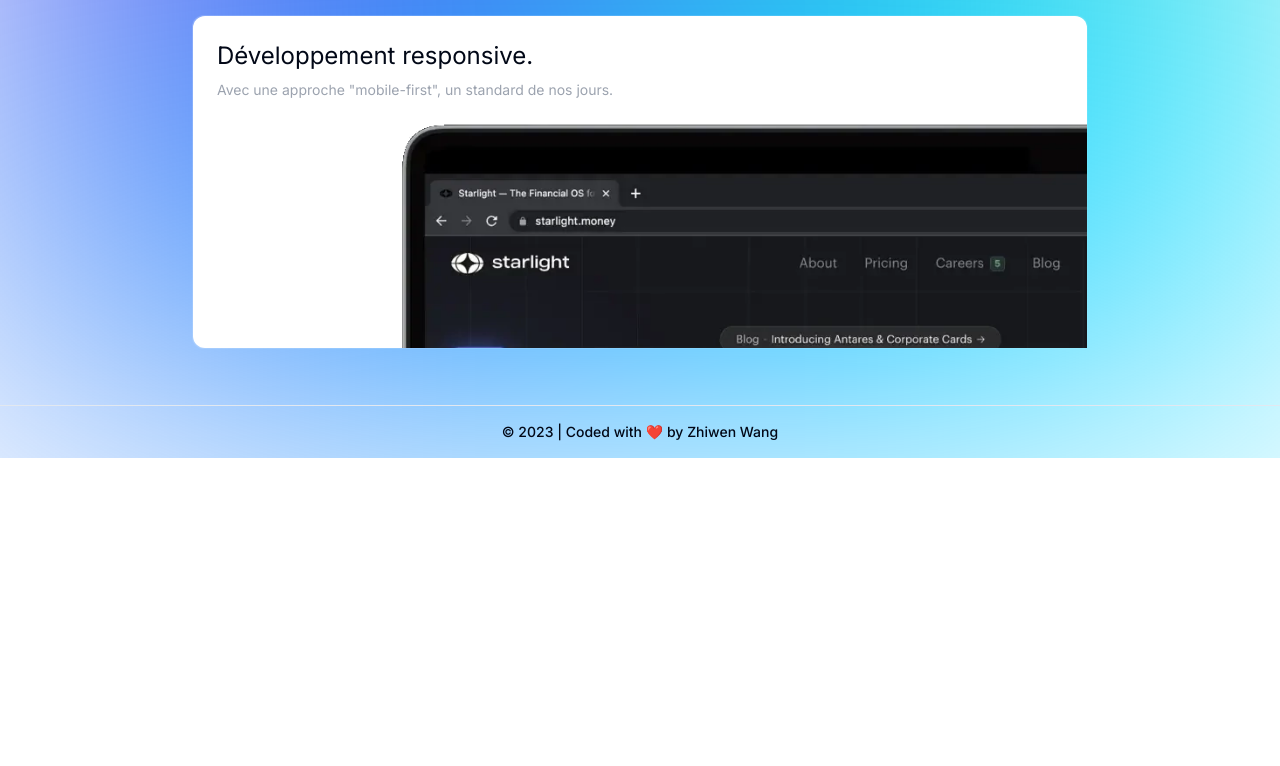
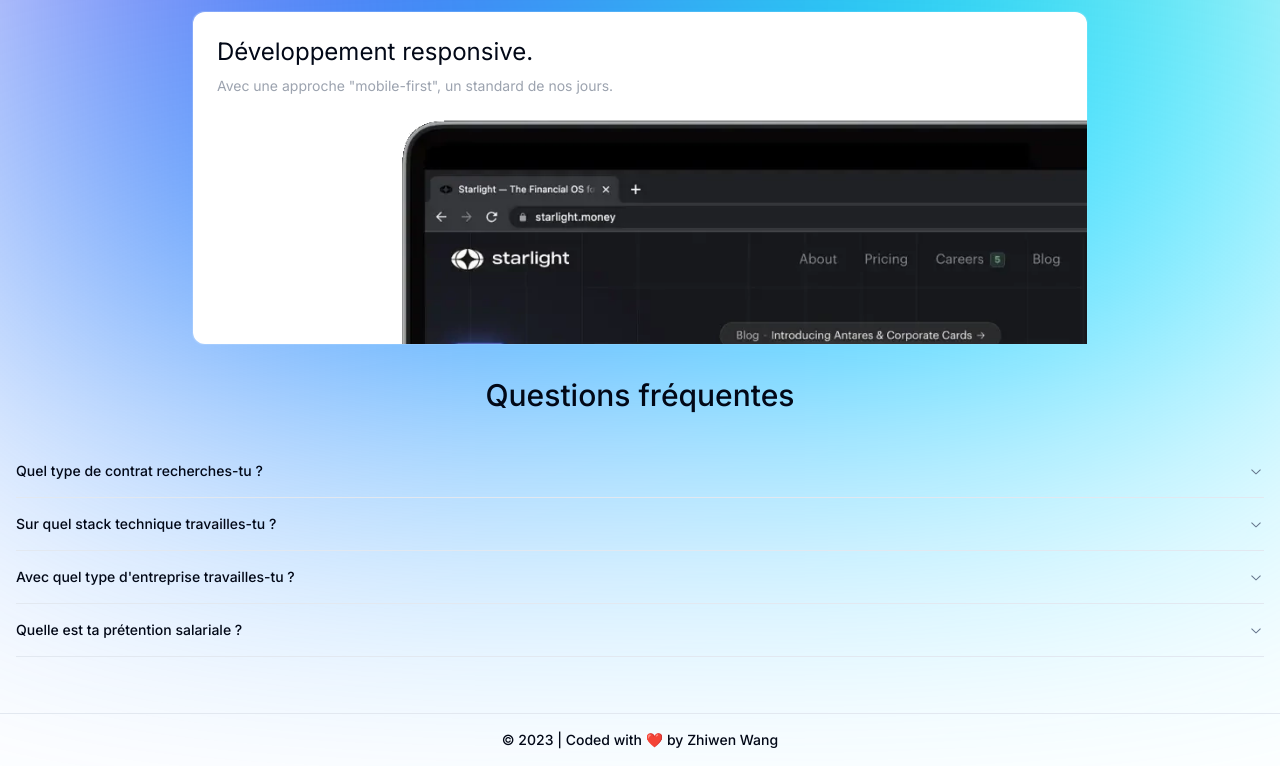
Before and after one commit to Zippee0709/portfolio, a Next.js app: page / in a window 1280 px wide. Shown: the part 1579-2345 px from the top of the page. Before the commit the page ends 2037 px from the top, so only its background shows below. Built offline with nearby package versions, Linux system fonts and the light colour scheme.

Commit message:
FEAT faq section

```diff
--- a/package.json
+++ b/package.json
@@ -11,8 +11,10 @@
     "format:check": "prettier --check \"**/*.{ts,tsx,mdx}\" --cache"
   },
   "dependencies": {
+    "@radix-ui/react-accordion": "^1.1.2",
     "@radix-ui/react-icons": "^1.3.0",
     "@radix-ui/react-slot": "^1.0.2",
+    "@radix-ui/react-tabs": "^1.0.4",
     "class-variance-authority": "^0.7.0",
     "clsx": "^2.0.0",
     "lucide-react": "^0.288.0",
--- a/src/app/page.tsx
+++ b/src/app/page.tsx
@@ -1,6 +1,7 @@
 import React from "react"
 
 import { AboutMe } from "@/components/app/sections/about-me"
+import { FAQ } from "@/components/app/sections/faq"
 import { Presentation } from "@/components/app/sections/presentation"
 
 export default function Home() {
@@ -8,6 +9,7 @@ export default function Home() {
     <main className="flex flex-col items-center justify-center py-10">
       <Presentation />
       <AboutMe />
+      <FAQ />
     </main>
   )
 }
--- a/src/components/app/sections/about-me.tsx
+++ b/src/components/app/sections/about-me.tsx
@@ -9,7 +9,7 @@ const AboutMe = () => {
       <div className="z-[-1] absolute w-full h-full left-0 flex justify-center items-center mx-auto blur-[180px]">
         <div className="w-full h-full bg-gradient-colored"></div>
       </div>
-      <p className="text-4xl font-medium">À propos de moi</p>
+      <p className="text-3xl font-medium">À propos de moi</p>
       <div className="grid grid-cols-1 grid-rows-1 gap-4">
         <div className="grid grid-cols-2 grid-rows-2 gap-4 w-full h-full">
           <Card>
--- /dev/null
+++ b/src/components/app/sections/faq.tsx
@@ -0,0 +1,71 @@
+import React from "react"
+
+import {
+  Accordion,
+  AccordionContent,
+  AccordionItem,
+  AccordionTrigger,
+} from "@/components/ui/accordion"
+
+const FAQ = () => {
+  return (
+    <section className="flex flex-col gap-8 items-center p-4 w-full h-full">
+      <p className="text-3xl font-medium text-center">Questions fréquentes</p>
+
+      <Accordion className="w-full" type="single" collapsible>
+        <AccordionItem value="item-1">
+          <AccordionTrigger>
+            Quel type de contrat recherches-tu ?
+          </AccordionTrigger>
+          <AccordionContent>
+            En freelance je n'accepte que les missions avec une durée supérieure
+            à 3 mois.
+            <br />
+            <br />
+            Je suis également ouvert pour un poste en CDI, n'hésitez pas à me
+            contacter pour en discuter.
+          </AccordionContent>
+        </AccordionItem>
+        <AccordionItem value="item-2">
+          <AccordionTrigger>
+            Sur quel stack technique travailles-tu ?
+          </AccordionTrigger>
+          <AccordionContent>
+            Mes frameworks de prédilections sont : React.js, Next.js,
+            TypeScript, Node.js, Nest.js, MongoDB, PostgreSQL, Tailwind CSS,
+            Sass.
+            <br />
+            <br />
+            Je suis ouvert à d'autres technologies, n'hésitez pas à me faire
+            part de votre stack technique.
+          </AccordionContent>
+        </AccordionItem>
+        <AccordionItem value="item-3">
+          <AccordionTrigger>
+            Avec quel type d'entreprise travailles-tu ?
+          </AccordionTrigger>
+          <AccordionContent>
+            Je collabore avec des entreprises de toutes envergures, qu'il
+            s'agisse de startups en phase de croissance ou de grandes
+            entreprises.
+          </AccordionContent>
+        </AccordionItem>
+        <AccordionItem value="item-4">
+          <AccordionTrigger>
+            Quelle est ta prétention salariale ?
+          </AccordionTrigger>
+          <AccordionContent>
+            Pour une mission en freelance, mon taux journalier moyen (TJM) est
+            de 400€.
+            <br />
+            <br />
+            Pour un poste en CDI, ma prétention salariale est de 45.000€ brut
+            par an.
+          </AccordionContent>
+        </AccordionItem>
+      </Accordion>
+    </section>
+  )
+}
+
+export { FAQ }
--- /dev/null
+++ b/src/components/ui/accordion.tsx
@@ -0,0 +1,60 @@
+"use client"
+
+import * as React from "react"
+import * as AccordionPrimitive from "@radix-ui/react-accordion"
+import { ChevronDownIcon } from "@radix-ui/react-icons"
+
+import { cn } from "@/lib/utils"
+
+const Accordion = AccordionPrimitive.Root
+
+const AccordionItem = React.forwardRef<
+  React.ElementRef<typeof AccordionPrimitive.Item>,
+  React.ComponentPropsWithoutRef<typeof AccordionPrimitive.Item>
+>(({ className, ...props }, ref) => (
+  <AccordionPrimitive.Item
+    ref={ref}
+    className={cn("border-b", className)}
+    {...props}
+  />
+))
+AccordionItem.displayName = "AccordionItem"
+
+const AccordionTrigger = React.forwardRef<
+  React.ElementRef<typeof AccordionPrimitive.Trigger>,
+  React.ComponentPropsWithoutRef<typeof AccordionPrimitive.Trigger>
+>(({ className, children, ...props }, ref) => (
+  <AccordionPrimitive.Header className="flex">
+    <AccordionPrimitive.Trigger
+      ref={ref}
+      className={cn(
+        "flex flex-1 items-center justify-between py-4 text-sm font-medium transition-all hover:underline [&[data-state=open]>svg]:rotate-180",
+        className
+      )}
+      {...props}
+    >
+      {children}
+      <ChevronDownIcon className="h-4 w-4 shrink-0 text-muted-foreground transition-transform duration-200" />
+    </AccordionPrimitive.Trigger>
+  </AccordionPrimitive.Header>
+))
+AccordionTrigger.displayName = AccordionPrimitive.Trigger.displayName
+
+const AccordionContent = React.forwardRef<
+  React.ElementRef<typeof AccordionPrimitive.Content>,
+  React.ComponentPropsWithoutRef<typeof AccordionPrimitive.Content>
+>(({ className, children, ...props }, ref) => (
+  <AccordionPrimitive.Content
+    ref={ref}
+    className={cn(
+      "overflow-hidden text-sm data-[state=closed]:animate-accordion-up data-[state=open]:animate-accordion-down",
+      className
+    )}
+    {...props}
+  >
+    <div className="pb-4 pt-0">{children}</div>
+  </AccordionPrimitive.Content>
+))
+AccordionContent.displayName = AccordionPrimitive.Content.displayName
+
+export { Accordion, AccordionItem, AccordionTrigger, AccordionContent }
--- /dev/null
+++ b/src/components/ui/tabs.tsx
@@ -0,0 +1,55 @@
+"use client"
+
+import * as React from "react"
+import * as TabsPrimitive from "@radix-ui/react-tabs"
+
+import { cn } from "@/lib/utils"
+
+const Tabs = TabsPrimitive.Root
+
+const TabsList = React.forwardRef<
+  React.ElementRef<typeof TabsPrimitive.List>,
+  React.ComponentPropsWithoutRef<typeof TabsPrimitive.List>
+>(({ className, ...props }, ref) => (
+  <TabsPrimitive.List
+    ref={ref}
+    className={cn(
+      "inline-flex h-9 items-center justify-center rounded-lg bg-muted p-1 text-muted-foreground",
+      className
+    )}
+    {...props}
+  />
+))
+TabsList.displayName = TabsPrimitive.List.displayName
+
+const TabsTrigger = React.forwardRef<
+  React.ElementRef<typeof TabsPrimitive.Trigger>,
+  React.ComponentPropsWithoutRef<typeof TabsPrimitive.Trigger>
+>(({ className, ...props }, ref) => (
+  <TabsPrimitive.Trigger
+    ref={ref}
+    className={cn(
+      "inline-flex items-center justify-center whitespace-nowrap rounded-md px-3 py-1 text-sm font-medium ring-offset-background transition-all focus-visible:outline-none focus-visible:ring-2 focus-visible:ring-ring focus-visible:ring-offset-2 disabled:pointer-events-none disabled:opacity-50 data-[state=active]:bg-background data-[state=active]:text-foreground data-[state=active]:shadow",
+      className
+    )}
+    {...props}
+  />
+))
+TabsTrigger.displayName = TabsPrimitive.Trigger.displayName
+
+const TabsContent = React.forwardRef<
+  React.ElementRef<typeof TabsPrimitive.Content>,
+  React.ComponentPropsWithoutRef<typeof TabsPrimitive.Content>
+>(({ className, ...props }, ref) => (
+  <TabsPrimitive.Content
+    ref={ref}
+    className={cn(
+      "mt-2 ring-offset-background focus-visible:outline-none focus-visible:ring-2 focus-visible:ring-ring focus-visible:ring-offset-2",
+      className
+    )}
+    {...props}
+  />
+))
+TabsContent.displayName = TabsPrimitive.Content.displayName
+
+export { Tabs, TabsList, TabsTrigger, TabsContent }
--- a/tailwind.config.js
+++ b/tailwind.config.js
@@ -2,11 +2,11 @@
 module.exports = {
   darkMode: ["class"],
   content: [
-    './pages/**/*.{ts,tsx}',
-    './components/**/*.{ts,tsx}',
-    './app/**/*.{ts,tsx}',
-    './src/**/*.{ts,tsx}',
-	],
+    "./pages/**/*.{ts,tsx}",
+    "./components/**/*.{ts,tsx}",
+    "./app/**/*.{ts,tsx}",
+    "./src/**/*.{ts,tsx}",
+  ],
   theme: {
     container: {
       center: true,
@@ -58,12 +58,12 @@ module.exports = {
       },
       keyframes: {
         "accordion-down": {
-          from: { height: 0 },
+          from: { height: "0" },
           to: { height: "var(--radix-accordion-content-height)" },
         },
         "accordion-up": {
           from: { height: "var(--radix-accordion-content-height)" },
-          to: { height: 0 },
+          to: { height: "0" },
         },
       },
       animation: {
```
Also changed, not shown: 1 other file (tests, documents, lock files or other folders).
